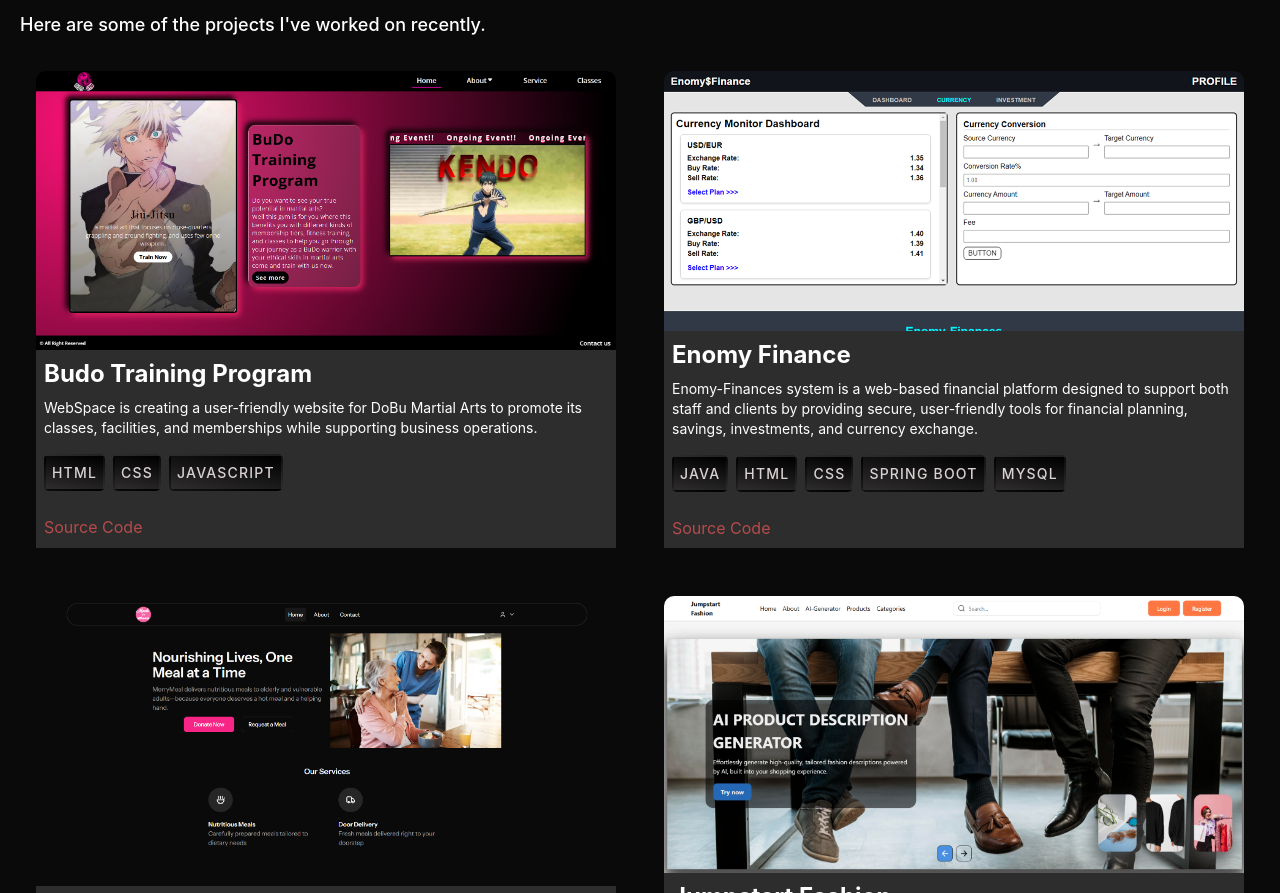
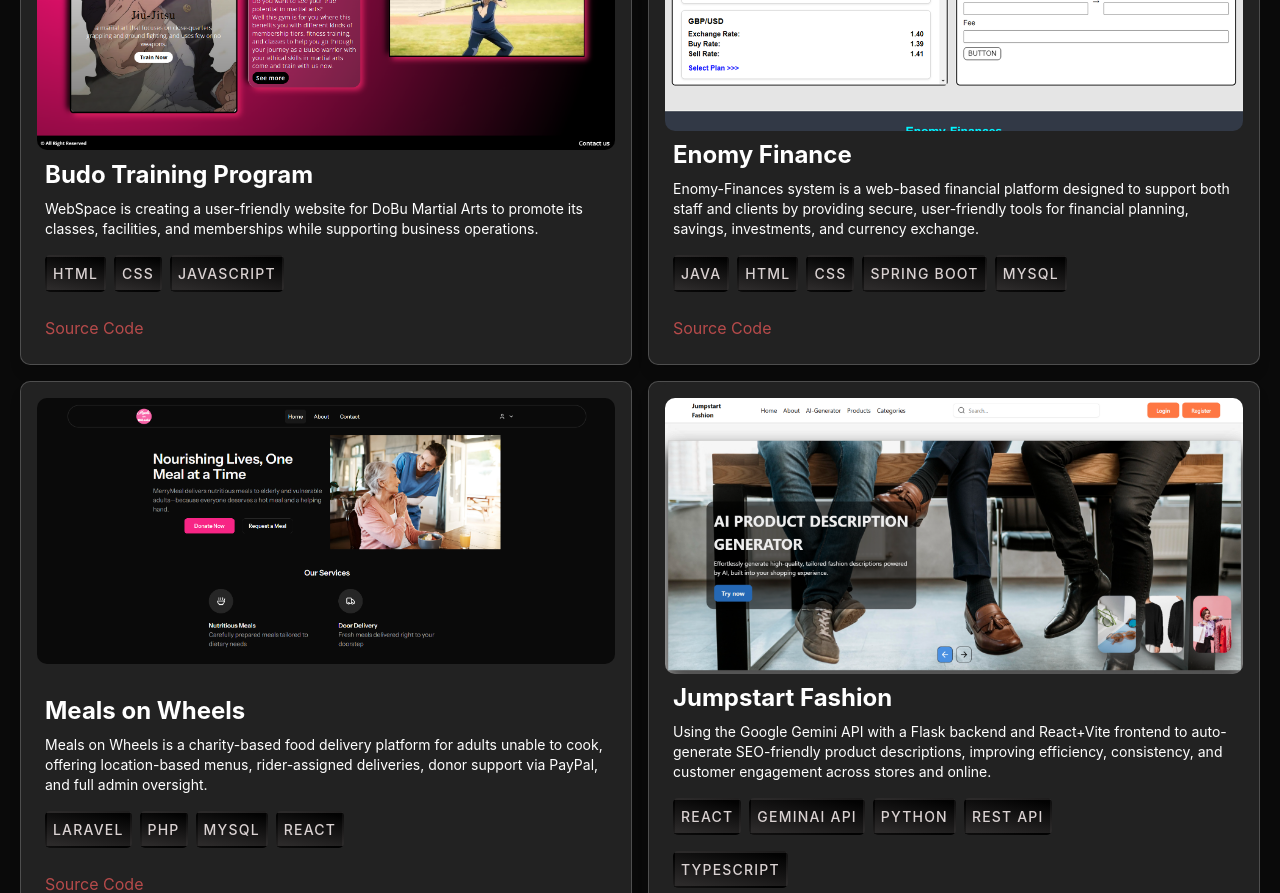
Before and after one commit to DaVid141-cell/my-portfolio, a React (Vite) app: page / in a window 1280 px wide. Shown: the part 3200-4093 px from the top of the page. Built offline with nearby package versions, Linux system fonts and the light colour scheme.

Commit message:
Refactor project section layout and enhance styling for project cards

```diff
--- a/src/pages/project.tsx
+++ b/src/pages/project.tsx
@@ -2,7 +2,7 @@ import { ScrollAnimation } from "@/components/scroll-animation";
 
 export default function Project() {
     return(
-        <section id="projects" className="max-w-[1350px] mx-auto px-[20px] py-[75px] mt-50">
+        <section id="projects" className="max-w-[1350px] mx-auto px-[20px] py-[75px] ">
             <ScrollAnimation>
                 <div className="">
                         <h1 className="uppercase font-bold text-4xl">Projects</h1>
@@ -10,9 +10,9 @@ export default function Project() {
                     </div>
 
                         <div className="grid grid-cols-2 gap-4 ">
-                            <div className="grid grid-cols-subgrid p-4 rounded-lg">
-                                <img className="rounded-t-lg" src="images/budo.png"></img>
-                                <div className="bg-cus-grey p-2 ">
+                            <div className="grid grid-cols-subgrid p-4 rounded-lg bg-white/10 backdrop-blur-md border border-white/20 shadow-lg">
+                                <img className="rounded-lg" src="images/budo.png"></img>
+                                <div className=" p-2 ">
                                     <h2 className="text-2xl font-bold mb-2">Budo Training Program</h2>
                                     <p className="text-sm">WebSpace is creating a user-friendly website for DoBu Martial Arts to promote its classes, facilities, and memberships while supporting business operations.</p>
                                     <div className="flex flex-row gap-2 my-4">
@@ -23,9 +23,9 @@ export default function Project() {
                                     <a href="#" target="_blank" className="text-light-red hover:underline mt-2 inline-block">Source Code</a>
                                 </div>
                             </div>
-                             <div className="grid grid-cols-subgrid p-4 rounded-lg">
-                                <img className="rounded-t-lg" src="images/enomy-finance.png"></img>
-                                <div className="bg-cus-grey p-2">
+                             <div className="grid grid-cols-subgrid p-4 rounded-lg bg-white/10 backdrop-blur-md border border-white/20 shadow-lg">
+                                <img className="rounded-lg" src="images/enomy-finance.png"></img>
+                                <div className="p-2">
                                     <h2 className="text-2xl font-bold mb-2">Enomy Finance</h2>
                                     <p className="text-sm">Enomy-Finances system is a web-based financial platform designed to support both staff and clients by providing secure, user-friendly tools for financial planning, savings, investments, and currency exchange.</p>
                                     <div className="flex flex-row gap-2 my-4 ">
@@ -38,9 +38,9 @@ export default function Project() {
                                     <a href="https://github.com/DaVid141-cell/JavaSpringWeb" target="_blank" className="text-light-red hover:underline mt-2 inline-block">Source Code</a>
                                 </div>
                             </div>
-                             <div className="grid grid-cols-subgrid p-4 rounded-lg">
-                                <img className="rounded-t-lg" src="images/meals-on-wheels.png"></img>
-                                <div className="bg-cus-grey p-2">
+                             <div className="grid grid-cols-subgrid p-4 rounded-lg bg-white/10 backdrop-blur-md border border-white/20 shadow-lg">
+                                <img className="rounded-lg" src="images/meals-on-wheels.png"></img>
+                                <div className=" p-2">
                                     <h2 className="text-2xl font-bold mb-2">Meals on Wheels</h2>
                                     <p className="text-sm">Meals on Wheels is a charity-based food delivery platform for adults unable to cook, offering location-based menus, rider-assigned deliveries, donor support via PayPal, and full admin oversight.</p>
                                     <div className="flex flex-row gap-2 my-4">
@@ -53,9 +53,9 @@ export default function Project() {
                                     <a href="https://github.com/DaVid141-cell/meals-on-wheels" target="_blank" className="text-light-red hover:underline mt-2 inline-block">Source Code</a>
                                 </div>
                             </div>
-                             <div className="grid grid-cols-subgrid p-4 rounded-lg col-start-2">
-                                <img className="rounded-t-lg" src="images/jumpstart-fashion.png"></img>
-                                <div className="bg-cus-grey p-2">
+                             <div className="grid grid-cols-subgrid p-4 rounded-lg col-start-2 bg-white/10 backdrop-blur-md border border-white/20 shadow-lg    ">
+                                <img className="rounded-lg" src="images/jumpstart-fashion.png"></img>
+                                <div className="p-2">
                                     <h2 className="text-2xl font-bold mb-2">Jumpstart Fashion</h2>
                                     <p className="text-sm">Using the Google Gemini API with a Flask backend and React+Vite frontend to auto-generate SEO-friendly product descriptions, improving efficiency, consistency, and customer engagement across stores and online.</p>
                                     <div className="flex flex-row gap-2 my-4">
```
